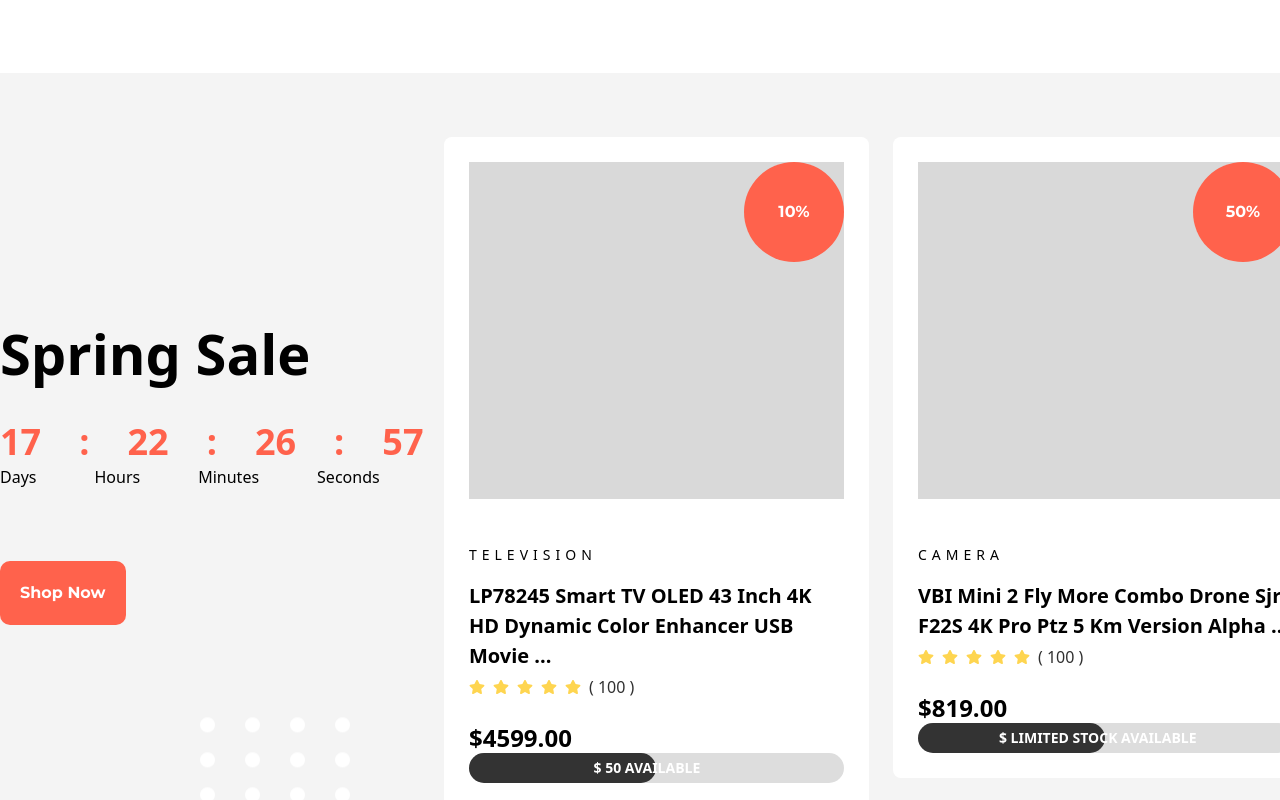
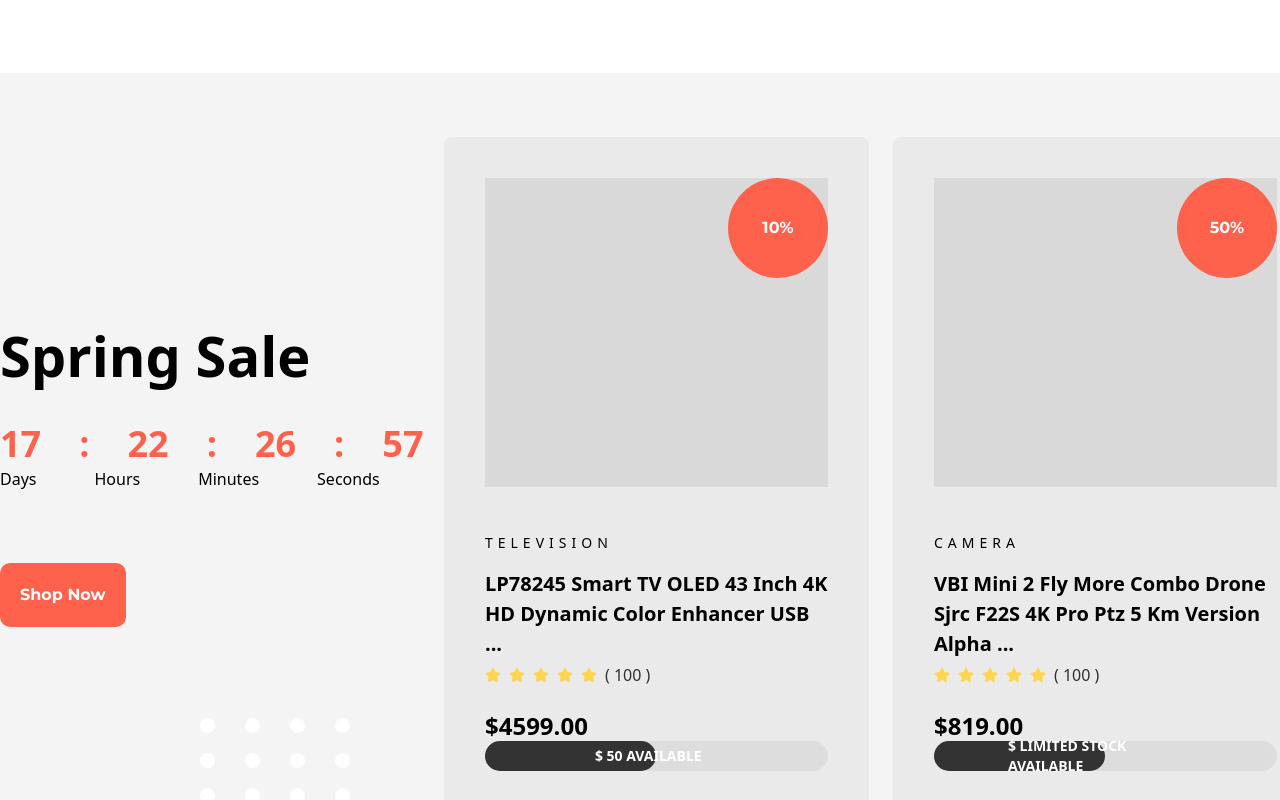
Before and after one commit to mn-sohel/eshop, a React (Vite) app: page / in a window 1280 px wide. Shown: the part 2980-3780 px from the top of the page. Built offline with nearby package versions, Linux system fonts and the light colour scheme.

Commit message:
spring hover part updated
spring hover-anik vai

```diff
--- a/src/components/SpringSale.jsx
+++ b/src/components/SpringSale.jsx
@@ -8,6 +8,28 @@ import Slider from 'react-slick';
 import "slick-carousel/slick/slick.css";
 import "slick-carousel/slick/slick-theme.css";
 import { FaAngleLeft, FaAngleRight } from 'react-icons/fa';
+
+// const springSaleData = [
+//   {
+//     img={"images/springBox.png"},
+//     percentTag={true},
+//     discountRetangle={false}
+//     discountCircle={true}
+//     percentage="10%"
+//     category="TELEVISION"
+//     title="LP78245 Smart TV OLED 43 Inch 4K HD Dynamic Color Enhancer USB ..."
+//     rating="5"
+//     totalRating="100"
+//     price="4599.00"
+//     border={true}
+//     // bg="transparent"
+//     // bg={"#EAEAEA"}
+//     bg={"#fff"}
+//     stock={true}
+//     stockAmount="50"
+//     padding={"p-10"}
+//   }
+// ]
 
 
 function SampleNextArrow(props) {
@@ -83,25 +105,33 @@ const SpringSale = () => {
             </div>
             <div className='max-w-[902px]'>
               <Slider {...settings} className='springGap'>
+                {/* {
+                  springSaleData.map((item,index) => (
+
+                  ))
+                } */}
                   <ProductLayout
+                    className = "hover:!bg-[#fff]"
                     img={"images/springBox.png"}
                     percentTag={true}
                     discountRetangle={false}
                     discountCircle={true}
                     percentage="10%"
                     category="TELEVISION"
-                    title="LP78245 Smart TV OLED 43 Inch 4K HD Dynamic Color Enhancer USB Movie ..."
+                    title="LP78245 Smart TV OLED 43 Inch 4K HD Dynamic Color Enhancer USB ..."
                     rating="5"
                     totalRating="100"
                     price="4599.00"
                     border={true}
                     // bg="transparent"
-                    // bg={"#EAEAEA"}
-                    bg={"#fff"}
+                    bg="#EAEAEA"
+                    // bg={"#fff"}
                     stock={true}
                     stockAmount="50"
-                  />
+                    padding={"p-10"}
+                    />
                   <ProductLayout
+                  className = "hover:!bg-[#fff]"
                     img={"images/springBox.png"}
                     percentTag={true}
                     discountRetangle={false}
@@ -114,27 +144,32 @@ const SpringSale = () => {
                     price="819.00"
                     border={true}
                     // bg="transparent"
-                    // bg={"#EAEAEA"}
-                    bg={"#fff"}
+                    bg={"#EAEAEA"}
+                    // bg={"#fff"}
                     stock={true}
                     stockAmount="LIMITED STOCK"
-                  />
+                    padding={"p-10"}
+                    />
                   <ProductLayout
+                  className = "hover:!bg-[#fff]"
                     img={"images/springBox.png"}
                     percentTag={false}
                     category="LAPTOP"
-                    title="LP78245 Smart TV OLED 43 Inch 4K HD Dynamic Color Enhancer USB Movie ..."
+                    title="LP78245 Smart TV OLED 43 Inch 4K HD Dynamic Color Enhancer USB ..."
                     rating="5"
                     totalRating="100"
                     price="1199.00"
                     border={true}
                     // bg="transparent"
-                    // bg={"#EAEAEA"}
-                    bg={"#fff"}
+                    bg={"#EAEAEA"}
+                    // bg={"#fff"}
                     stock={true}
                     stockAmount="50"
-                  />
+                    padding={"p-10"}
+
+                    />
                   <ProductLayout
+                  className = "hover:!bg-[#fff]"
                     img={"images/springBox.png"}
                     percentTag={false} category="CAMERA"
                     title="VBI Mini 2 Fly More Combo Drone Sjrc F22S 4K Pro Ptz 5 Km Version Alpha ..."
@@ -143,22 +178,24 @@ const SpringSale = () => {
                     price="79.00"
                     border={true}
                     // bg="transparent"
-                    // bg={"#EAEAEA"}
-                    bg={"#fff"}
+                    bg={"#EAEAEA"}
+                    // bg={"#fff"}
                     stock={true}
                     stockAmount="LIMITED STOCK"
+                    padding={"p-10"}
                   />
                   <ProductLayout
+                  className = "hover:!bg-[#fff]"
                     img={"images/springBox.png"}
                     percentTag={false}
                     category="TELEVISION"
-                    title="LP78245 Smart TV OLED 43 Inch 4K HD Dynamic Color Enhancer USB Movie ..."
+                    title="LP78245 Smart TV OLED 43 Inch 4K HD Dynamic Color Enhancer USB ..."
                     rating="2" totalRating="20"
                     price="2799.00"
                     border={true}
                     // bg="transparent"
-                    // bg={"#EAEAEA"}
-                    bg={"#fff"}
+                    bg={"#EAEAEA"}
+                    // bg={"#fff"}
                     stock={true}
                     stockAmount="50"
                   />
--- a/src/components/commonLayouts/ProductLayout.jsx
+++ b/src/components/commonLayouts/ProductLayout.jsx
@@ -17,14 +17,17 @@ const ProductLayout = ({
     bg,
     stock,
     stockAmount,
-    img
+    img,
+    padding="p-6",
+    className
+
 }) => {
     const [ratingValue, setRatingValue] = useState(new Array(+rating).fill(rating));
     // console.log(ratingValue);
 
   return (
-    <div style={{background: bg}} className='border border-transparent hover:border-[#C3C3C3] duration-300 p-6 group rounded-lg'>
-        <div className='relative group-hover:bg-amber-400'>
+    <div style={{background: bg}} className={`border border-transparent hover:border-[#C3C3C3] duration-300 ${padding} ${className} group rounded-lg`}>
+        <div className='relative '>
             <img className='w-full' src={img}  />
             {percentTag && (
                 discountRetangle ? (
@@ -34,7 +37,7 @@ const ProductLayout = ({
                     <div className="font-['Montserrat'] text-base text-white font-bold bg-[#FF624C] w-[100px] h-[100px] flex justify-center items-center rounded-full absolute right-[0] top-[0px]">{percentage}
                     </div>
                 ) : null)}
-            <div className='flex items-center absolute bottom-[6px] left-[47%] translate-x-[-50%] gap-5 scale-0 group-hover:bg-amber-400 group-hover:scale-100 duration-300'>
+            <div className='flex items-center absolute bottom-[6px] left-[47%] translate-x-[-50%] gap-5 scale-0 group-hover:scale-100 duration-300'>
                 <div className='w-[50px] h-[50px] rounded-full bg-white border border-[#FF624C] flex items-center justify-center text-[25px] text-[#FF624C] hover:bg-[#FF624C] hover:text-white duration-300 cursor-pointer'>
                     <IoCartOutline />
                 </div>
```
